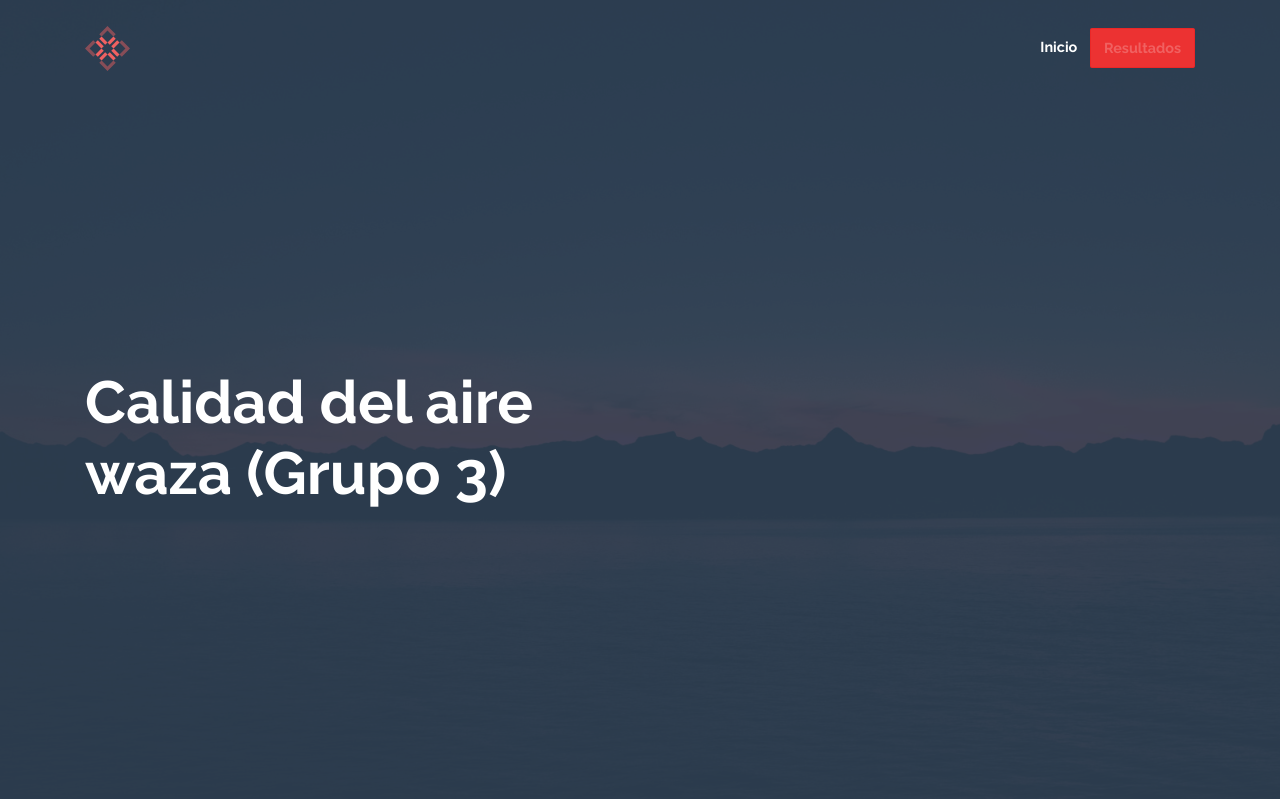
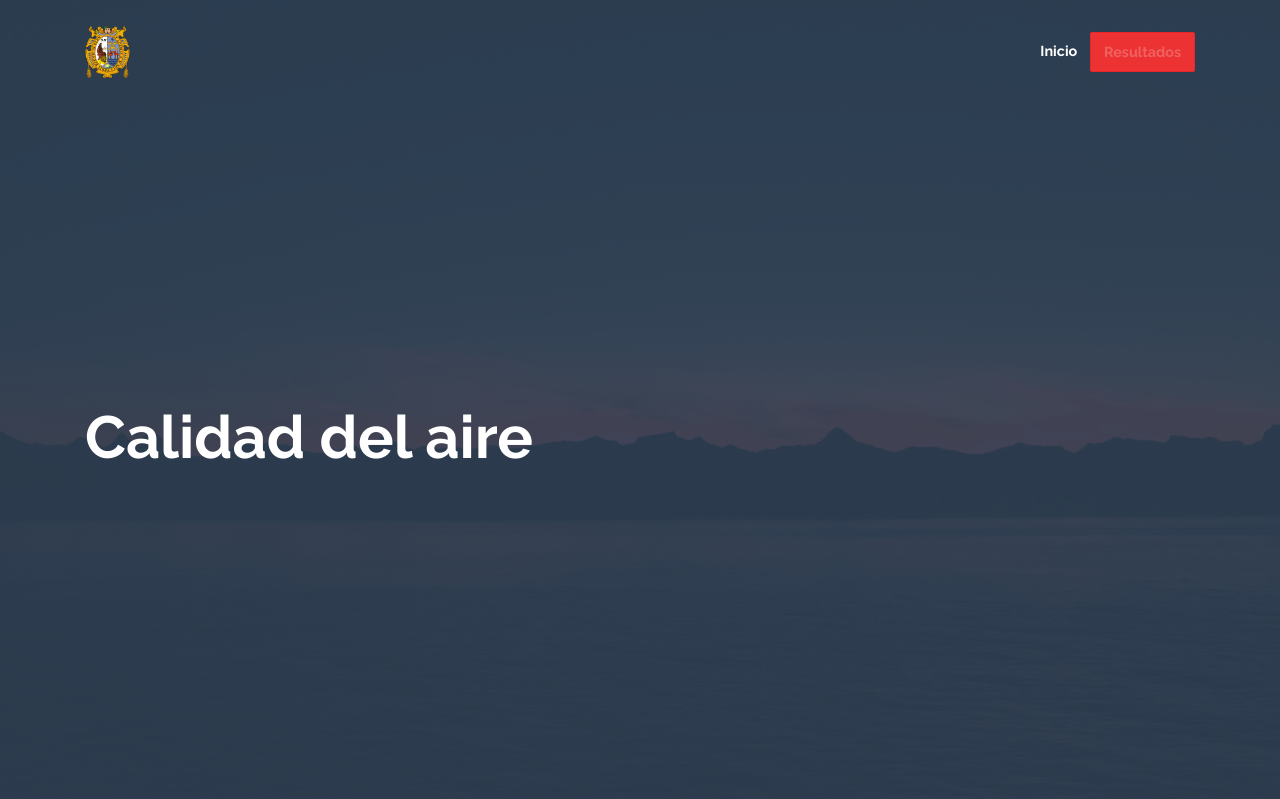
Before and after one commit to LuisArroyo17/Mate_Discreta, a Flask app: page / in a window 1280 px wide. Shown: the top 799 px of the page. Run offline with Flask 3, Linux system fonts and the light colour scheme; parts of the project's set-up code (start-up, migrations or seed data) failed here and were passed over; some libraries are stand-ins or nearby versions.

Commit message:
On branch main  Your branch is up to date with 'origin/main'.  Changes to be committed: 	modified:   "C\303\263digo.py" 	new file:   static/imgs/unmsm.png 	modified:   templates/index.html

```diff
--- a/Código.py
+++ b/Código.py
@@ -37,8 +37,8 @@ for parameter in location['parameters']:
     Ultima_Actualizacion.append(parameter['lastUpdated'])
 
     if parameter['lastValue']<parameter['average']:
-        Calidad.append('Malo')
-        #Calidad.append('Bueno')
+        #Calidad.append('Malo')
+        Calidad.append('Bueno')
     else:
         Calidad.append('Malo')
 #Para las enfermedades
--- a/templates/index.html
+++ b/templates/index.html
@@ -18,7 +18,7 @@
 
     <nav id="scrollspy" class="navbar navbar-light bg-light navbar-expand-lg fixed-top" data-spy="affix" data-offset-top="20">
         <div class="container">
-            <a class="navbar-brand" href="#"><img src="static/imgs/brand.svg" alt="" class="brand-img"></a>
+            <a class="navbar-brand" href="#"><img src="static/imgs/unmsm.png" alt="" class="brand-img"></a>
             <button class="navbar-toggler" type="button" data-toggle="collapse" data-target="#navbarSupportedContent" aria-controls="navbarSupportedContent" aria-expanded="false" aria-label="Toggle navigation">
                 <span class="navbar-toggler-icon"></span>
             </button>
@@ -44,7 +44,7 @@
                 <div class="carousel-inner">
                     <div class="carousel-item active">
                         <div class="carousel-caption d-none d-md-block">
-                            <h1 class="carousel-title">Calidad del aire<br> waza (Grupo 3)</h1>
+                            <h1 class="carousel-title">Calidad del aire<br></h1>
                         </div>
                     </div>
                 </div>
```
Also changed, not shown: static/imgs/unmsm.png (added).
